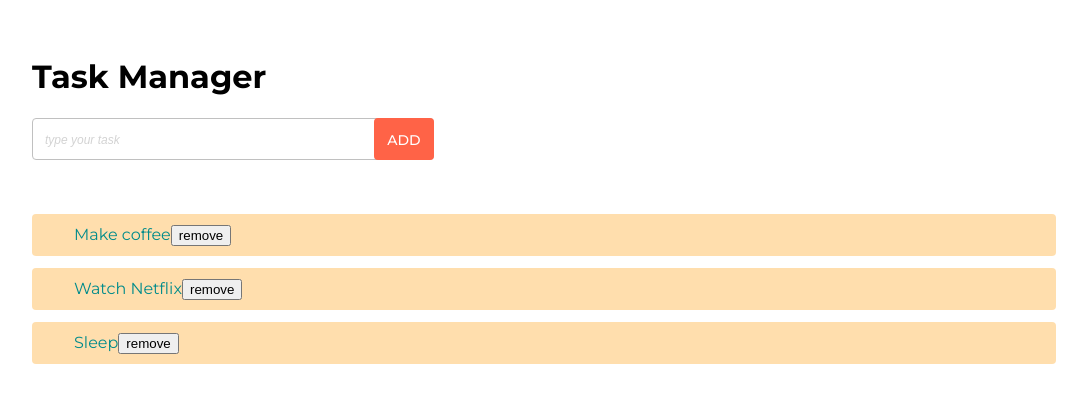
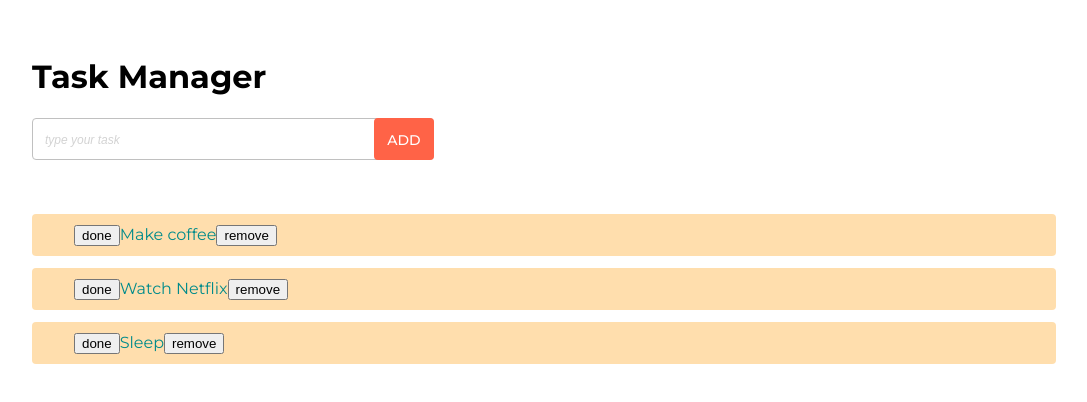
Before and after one commit to jorgearimitsu/todo, a React (Create React App) app: page / in a window 1280 px wide. Shown: the top 402 px of the page, without its empty margins (96-1183 px from the left). Built offline with nearby package versions, Linux system fonts and the light colour scheme.

Commit message:
Adding functionality of completing tasks

```diff
--- a/src/components/Tasks/TaskList/index.js
+++ b/src/components/Tasks/TaskList/index.js
@@ -1,7 +1,7 @@
 import React from 'react'
 import styles from './styles.module.css'
 
-const TaskList = ({tasks, removeTask}) => {
+const TaskList = ({tasks, removeTask, completeTask}) => {
   const emptyList = (
     <div className={styles.emptyList}>
       <p>You don't have any task</p>
@@ -12,6 +12,10 @@ const TaskList = ({tasks, removeTask}) => {
     <ul className={styles.list}>
       {tasks.map(task => (
         <li className={styles.task} key={task.id}>
+          <button onClick={() => completeTask(task)} type="button">
+            done
+          </button>
+
           {task.name}
 
           <button type='button' onClick={() => removeTask(task.id)}>
--- a/src/components/Tasks/index.js
+++ b/src/components/Tasks/index.js
@@ -42,6 +42,15 @@ class Tasks extends Component {
     this.setState({tasks: filteredTasks})
   }
 
+  completeTaskHandler = (task) => {
+    task.done = !task.done
+
+    this.setState(prevState => ({
+      tasks: prevState.tasks.filter(prevTask => prevTask.id !== task.id)
+        .concat([task])
+    }))
+  }
+
   render() {
     return (
       <div className={styles.tasks}>
@@ -56,6 +65,7 @@ class Tasks extends Component {
         <TaskList
           tasks={this.state.tasks}
           removeTask={this.removeTaskHandler}
+          completeTask={this.completeTaskHandler}
         />
       </div>
     )
```
